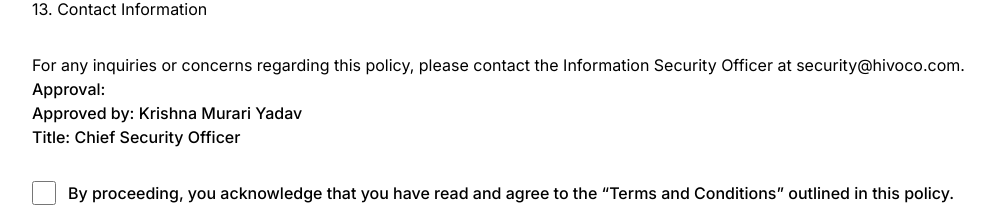
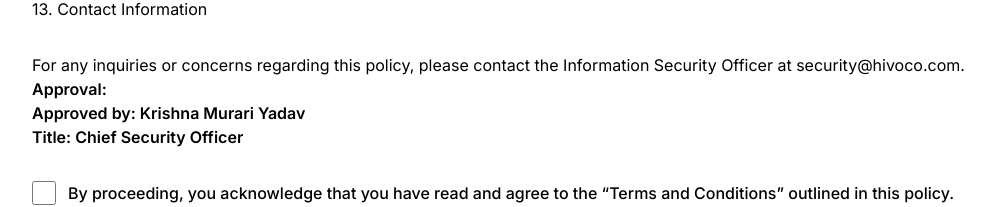
Before and after one commit to ranjanhivoco/policy-portel, a Next.js app: page /security-policy in a window 1280 px wide. Shown: the part 2403-2610 px from the top of the page, without its empty margins (24-1019 px from the left). Built offline with nearby package versions, Linux system fonts and the light colour scheme.

Commit message:
/security-policy added changed config

```diff
--- a/package.json
+++ b/package.json
@@ -3,7 +3,7 @@
   "version": "0.1.0",
   "private": true,
   "scripts": {
-    "dev": "next dev --turbopack",
+    "dev": "next dev",
     "build": "next build",
     "start": "next start",
     "lint": "next lint"
@@ -11,8 +11,8 @@
   "dependencies": {
     "lucide-react": "^0.473.0",
     "next": "15.1.5",
-    "react": "^19.0.0",
-    "react-dom": "^19.0.0"
+    "react": "^18.0.0",
+    "react-dom": "^18.0.0"
   },
   "devDependencies": {
     "@eslint/eslintrc": "^3",
--- a/src/Elements/DIV.jsx
+++ b/src/Elements/DIV.jsx
@@ -3,7 +3,7 @@ import React from 'react'
 const DIV = ({className,children}) => {
   return (
     <div
-      className={`py-8 flex flex-col gap-8 border-b border-black ${className}`}
+      className={`py-8 flex flex-col gap-8  border-b border-black ${className}`}
     >
       {children}
     </div>
--- a/src/pages/admin-info.js
+++ b/src/pages/admin-info.js
@@ -1,5 +1,5 @@
-import AdminTable from '@/Components/AdminTable';
-import Header from '@/Components/Header'
+import AdminTable from '@/components/AdminTable';
+import Header from '@/components/Header'
 import { Search } from 'lucide-react'
 import React from 'react'
 
--- a/src/pages/company-policy.js
+++ b/src/pages/company-policy.js
@@ -1,5 +1,5 @@
-import CompanyPolicyTable from '@/Components/CompanyPolicyTable';
-import Header from '@/Components/Header'
+import CompanyPolicyTable from '@/components/CompanyPolicyTable';
+import Header from '@/components/Header'
 import { Search } from 'lucide-react'
 import React from 'react'
 
--- a/src/pages/index.js
+++ b/src/pages/index.js
@@ -1,4 +1,4 @@
-import Header from "@/Components/Header";
+import Header from "@/components/Header";
 import Image from "next/image";
 import { useState } from "react";
 import handler from "./api/hello";
--- a/src/pages/security-policy.js
+++ b/src/pages/security-policy.js
@@ -1,9 +1,9 @@
-import Header from '@/Components/Header'
+import Header from '@/components/Header'
 import DIV from '@/Elements/DIV';
 import H2 from '@/Elements/H2';
 import LI from '@/Elements/LI';
 import SPAN from '@/Elements/SPAN';
-import  { useState } from 'react'
+import React, { useState } from 'react'
 
 const SecurityPolicy = () => {
     const [isChecked, setIsChecked] = useState(false);
@@ -252,9 +252,9 @@ const SecurityPolicy = () => {
 
         <DIV>
           <div className="flex flex-col ">
-            <SPAN className={"!font-medium"}>Approval:</SPAN>
-            <SPAN className={"!font-medium"}>Approved by: Krishna Murari Yadav</SPAN>
-            <SPAN className={"!font-medium"}>Title: Chief Security Officer </SPAN>
+            <SPAN className={"!font-semibold"}>Approval:</SPAN>
+            <SPAN className={"!font-semibold"}>Approved by: Krishna Murari Yadav</SPAN>
+            <SPAN className={"!font-semibold"}>Title: Chief Security Officer </SPAN>
           </div>
 
           <div className="flex flex-col items-start gap-12">
--- a/src/pages/single-employee.js
+++ b/src/pages/single-employee.js
@@ -1,6 +1,6 @@
 import React from 'react'
-import CompanyPolicyTable from '@/Components/CompanyPolicyTable';
-import Header from '@/Components/Header'
+import CompanyPolicyTable from '@/components/CompanyPolicyTable';
+import Header from '@/components/Header'
 import { Search } from 'lucide-react'
 
 const SingleEmployee = () => {
--- a/tailwind.config.mjs
+++ b/tailwind.config.mjs
@@ -1,8 +1,9 @@
 /** @type {import('tailwindcss').Config} */
-export default {
+const tailwindConfig = {
   content: [
     "./src/pages/**/*.{js,ts,jsx,tsx,mdx}",
     "./src/components/**/*.{js,ts,jsx,tsx,mdx}",
+    "./src/elements/**/*.{js,ts,jsx,tsx,mdx}",
     "./src/app/**/*.{js,ts,jsx,tsx,mdx}",
   ],
   theme: {
@@ -18,3 +19,5 @@ export default {
   },
   plugins: [],
 };
+
+export default tailwindConfig;
```
Also changed, not shown: 1 other file (tests, documents, lock files or other folders).
